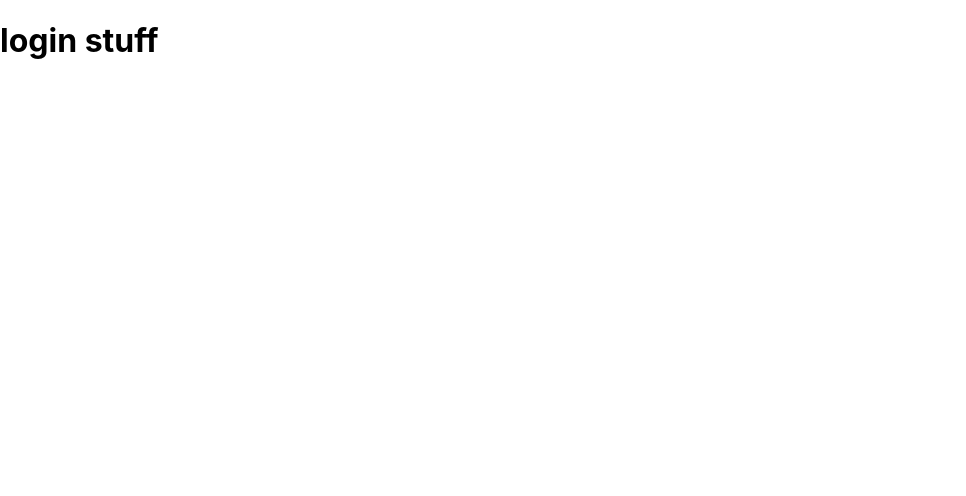
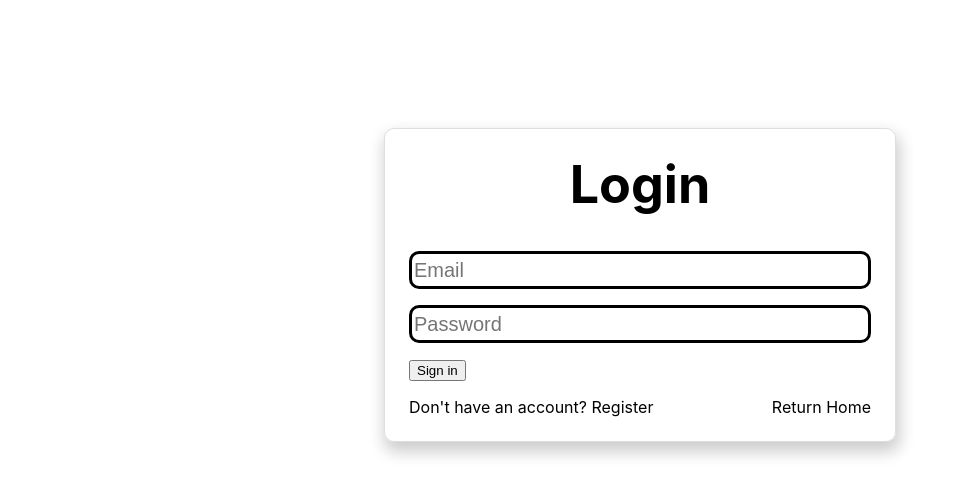
Before and after one commit to 1Handy-Man1/Store-NextJS, a Next.js app: page /Login in a window 1280 px wide. Shown: the top 496 px of the page, without its empty margins (0-966 px from the left). Built offline with nearby package versions, Linux system fonts and the light colour scheme.

Commit message:
completed home page, login page almost finish

```diff
--- a/pages/Login/index.js
+++ b/pages/Login/index.js
@@ -1,4 +1,6 @@
 import Head from 'next/head';
+import Link from 'next/link';
+import styles from '../../styles/Login.module.css';
 
 export default function Login() {
 
@@ -6,6 +8,24 @@ export default function Login() {
     <Head>
         <title>Login</title>
     </Head>
-    <h1>login stuff</h1>
+
+    <main>
+
+        <form className={styles.login}>
+           <h1>Login</h1>
+           <div className={styles.inputs}>
+                <input type='email' name='email' placeholder='Email' /* reqired */ ></input>
+                <input type='password' name='password' placeholder='Password' /* reqired */ ></input>
+           </div>
+
+           <button type='submit'>Sign in</button>
+
+           <div className={styles.links}>
+               <p>Don't have an account? <Link href='/Register'>Register</Link></p>
+               <p id={styles.linkReg}><Link href='/'>Return Home</Link></p>
+           </div>
+        </form>
+
+    </main>
     </>)
 }
--- /dev/null
+++ b/styles/Login.module.css
@@ -0,0 +1,51 @@
+.main {
+    min-height: 100vh;
+    flex: 1;
+    display: flex;
+    flex-direction: column;
+    align-items: center;
+}
+
+.login {
+    margin: 1rem 1rem .5rem 1rem;
+    padding: 1.5rem 1.5rem .5rem 1.5rem;
+    border: 1px solid #e0dddd;
+    border-radius: 10px;
+    transition: color 0.15s ease, border-color 0.15s ease;
+    box-shadow: 2px 8px 16px 2px rgba(0,0,0,0.2);
+    transition: 0.3s;
+    width: 40%;
+    display: block;
+    margin-left: auto;
+    margin-right: auto;
+    margin-top: 8rem;
+}
+
+.login:hover {
+    box-shadow: 4px 16px 24px 4px rgba(0,0,0,0.2);
+}
+
+.login h1 {
+    font-size: 3.25rem;
+    text-align: center;
+    margin-top: 0;
+}
+
+.inputs {
+    display: flex;
+    flex-direction: column;
+}
+
+.inputs input {
+    border: solid 3px black;
+    margin-bottom: 1rem;
+    line-height: 1.5;
+    font-size: 1.25rem;
+    border-radius: 10px;
+}
+
+.links {
+    display: flex;
+    flex-direction: row;
+    justify-content: space-between;
+}
```
Also changed, not shown: pages/index.js (+2 -9 lines), styles/Home.module.css (+36 -16 lines).
